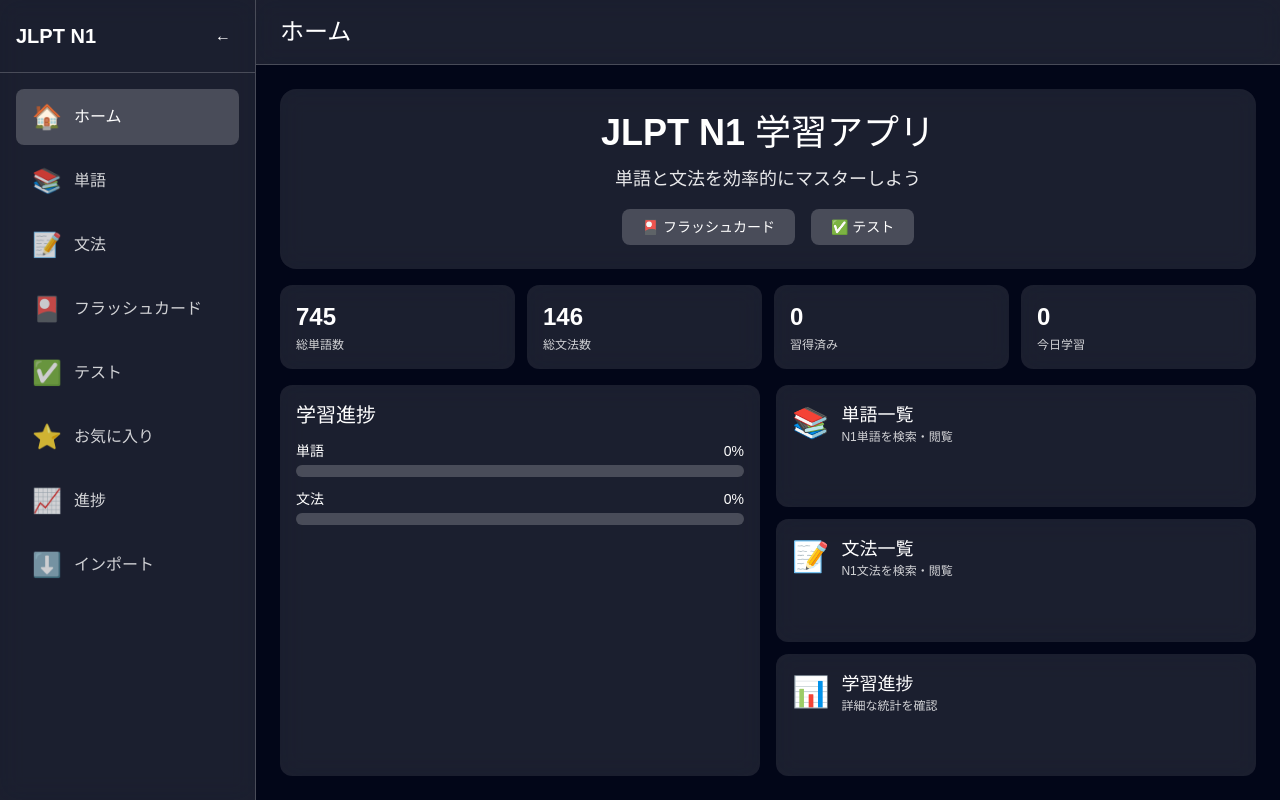
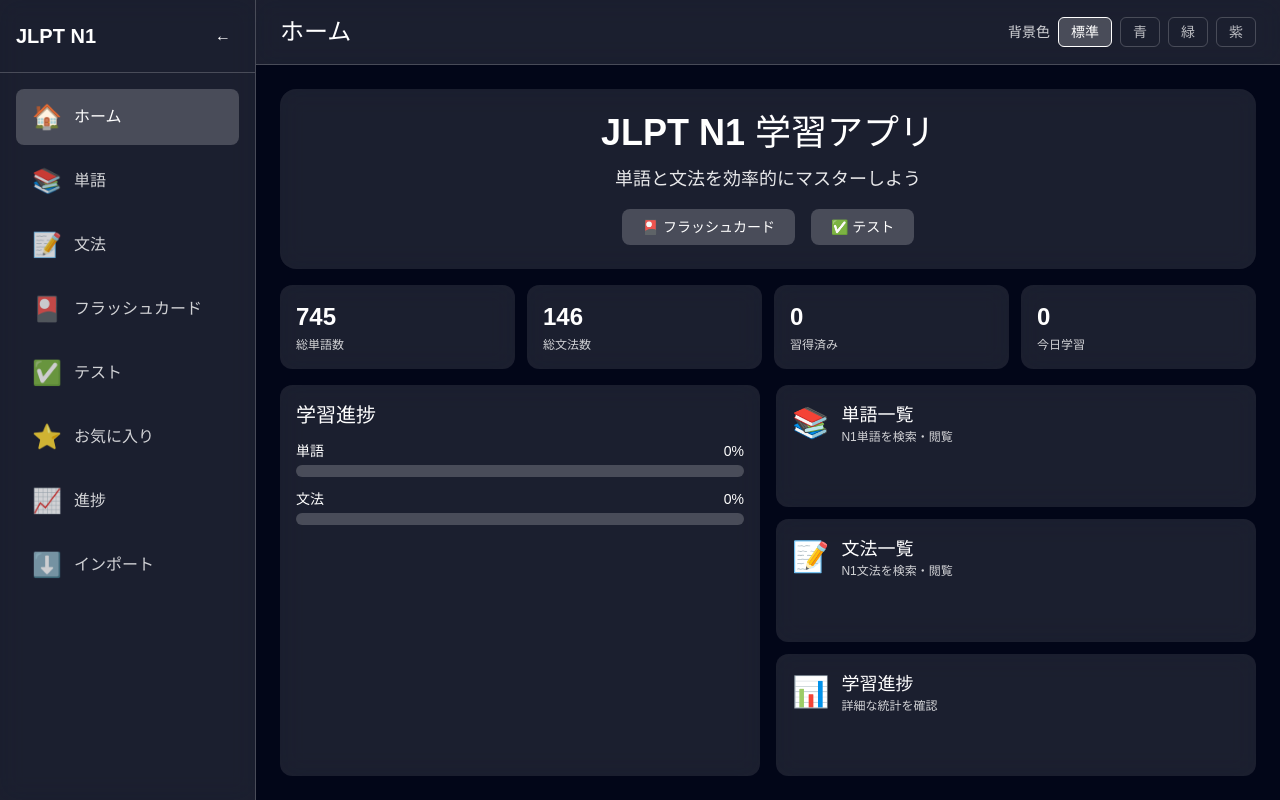
Before and after one commit to weihui-q/Japanese-n1, a React (Vite) app: page / in a window 1280 px wide. Built offline with nearby package versions, Linux system fonts and the light colour scheme.

Commit message:
增加背景颜色设置

```diff
--- a/src/components/Layout.tsx
+++ b/src/components/Layout.tsx
@@ -1,6 +1,7 @@
 import type { ReactNode } from 'react';
 import { Link, useLocation } from 'react-router-dom';
 import { useState } from 'react';
+import { useAppStore } from '../store/appStore';
 
 interface LayoutProps {
   children: ReactNode;
@@ -9,6 +10,8 @@
 export default function Layout({ children }: LayoutProps) {
   const location = useLocation();
   const [isCollapsed, setIsCollapsed] = useState(false);
+  const backgroundColor = useAppStore(state => state.backgroundColor);
+  const setBackgroundColor = useAppStore(state => state.setBackgroundColor);
 
   const navItems = [
     { path: '/', label: 'ホーム', icon: '🏠' },
@@ -22,7 +25,7 @@
   ];
 
   return (
-    <div className="min-h-screen flex bg-slate-950 text-white">
+    <div className={`min-h-screen flex ${backgroundColor} text-white`}>
       {/* 左侧边栏 */}
       <aside
         className={`fixed left-0 top-0 h-full bg-white/10 backdrop-blur-md border-r border-white/20 transition-all duration-300 z-50 ${
@@ -81,10 +84,31 @@
       >
         {/* 顶部栏 */}
         <header className="bg-white/10 backdrop-blur-md border-b border-white/20 flex-shrink-0">
-          <div className="px-6 py-4">
+          <div className="px-6 py-4 flex flex-col gap-4 md:flex-row md:items-center md:justify-between">
             <h1 className="text-white text-2xl font-bold">
               {navItems.find(item => item.path === location.pathname)?.label || 'JLPT N1 学習アプリ'}
             </h1>
+            <div className="flex flex-wrap gap-2 items-center text-sm text-white/80">
+              <span>背景色</span>
+              {([
+                { key: 'bg-slate-950', label: '標準' },
+                { key: 'bg-blue-950', label: '青' },
+                { key: 'bg-green-950', label: '緑' },
+                { key: 'bg-purple-950', label: '紫' }
+              ] as const).map(option => (
+                <button
+                  key={option.key}
+                  onClick={() => setBackgroundColor(option.key)}
+                  className={`px-3 py-1 rounded-md transition-all border ${
+                    backgroundColor === option.key
+                      ? 'border-white bg-white/20 text-white'
+                      : 'border-white/20 text-white/70 hover:bg-white/10 hover:text-white'
+                  }`}
+                >
+                  {option.label}
+                </button>
+              ))}
+            </div>
           </div>
         </header>
 
--- a/src/pages/FlashcardPage.tsx
+++ b/src/pages/FlashcardPage.tsx
@@ -14,8 +14,16 @@
   const [studyType, setStudyType] = useState<'all' | 'words' | 'grammar'>('all');
   const [studyMode, setStudyMode] = useState<'new' | 'review'>('new');
   const [studyItems, setStudyItems] = useState<Array<Word | Grammar>>([]);
+  const [cardBg, setCardBg] = useState('bg-white/10');
   const toggleFavorite = useAppStore(state => state.toggleFavorite);
   const favorites = useAppStore(state => state.favorites);
+
+  useEffect(() => {
+    const savedBg = window.localStorage.getItem('flashcardBackground');
+    if (savedBg) {
+      setCardBg(savedBg);
+    }
+  }, []);
 
   useEffect(() => {
     let items: Array<Word | Grammar> = [];
@@ -45,6 +53,10 @@
     setCurrentIndex(0);
     setIsFlipped(false);
   }, [studyType, studyMode, words, grammar, progresses]);
+
+  useEffect(() => {
+    window.localStorage.setItem('flashcardBackground', cardBg);
+  }, [cardBg]);
 
   const currentItem = studyItems[currentIndex];
   const currentItemType = currentItem ? ('kanji' in currentItem ? 'word' : 'grammar') : 'word';
@@ -93,6 +105,27 @@
   return (
     <div className="space-y-4 h-full overflow-y-auto">
       <h1 className="text-3xl font-bold text-white mb-4">フラッシュカード</h1>
+
+      {/* 背景色設定 */}
+      <div className="flex flex-wrap gap-3 items-center mb-2">
+        <span className="text-white/80 text-sm">背景色:</span>
+        {([
+          { key: 'bg-white/10', label: '標準' },
+          { key: 'bg-blue-500/20', label: '青' },
+          { key: 'bg-green-500/20', label: '緑' },
+          { key: 'bg-purple-500/20', label: '紫' }
+        ] as const).map(option => (
+          <button
+            key={option.key}
+            onClick={() => setCardBg(option.key)}
+            className={`px-4 py-2 rounded-lg text-sm transition-all border ${
+              cardBg === option.key ? 'border-white text-white bg-white/20' : 'border-white/20 text-white/70 hover:bg-white/10'
+            }`}
+          >
+            {option.label}
+          </button>
+        ))}
+      </div>
 
       {/* 学習タイプとモード選択 */}
       <div className="flex justify-between items-center">
@@ -166,7 +199,7 @@
               {/* 表面 */}
               {!isFlipped && currentItem && (
                 <div
-                  className="absolute inset-0 bg-white/10 backdrop-blur-md rounded-2xl p-8 flex flex-col items-center justify-center text-white border-2 border-white/30"
+                  className={`absolute inset-0 ${cardBg} backdrop-blur-md rounded-2xl p-8 flex flex-col items-center justify-center text-white border-2 border-white/30`}
                   style={{ backfaceVisibility: 'hidden' }}
                 >
                   {'kanji' in currentItem ? (
@@ -186,7 +219,7 @@
               {/* 裏面 */}
               {isFlipped && currentItem && (
                 <div
-                  className="absolute inset-0 bg-white/20 backdrop-blur-md rounded-2xl p-8 flex flex-col items-center justify-center text-white border-2 border-white/30"
+                  className={`absolute inset-0 ${cardBg} backdrop-blur-md rounded-2xl p-8 flex flex-col items-center justify-center text-white border-2 border-white/30`}
                   style={{ backfaceVisibility: 'hidden', transform: 'rotateY(180deg)' }}
                 >
                   {'kanji' in currentItem ? (
--- a/src/store/appStore.ts
+++ b/src/store/appStore.ts
@@ -76,6 +76,10 @@
   toggleFavorite: (itemId: string, itemType: 'word' | 'grammar') => void;
   isFavorite: (itemId: string, itemType: 'word' | 'grammar') => boolean;
 
+  // 全局背景色
+  backgroundColor: string;
+  setBackgroundColor: (color: string) => void;
+
   // 統計
   getStats: () => StudyStats;
 
@@ -91,6 +95,7 @@
   favorites: [],
   isLoading: false,
   isInitialized: false,
+  backgroundColor: 'bg-slate-950',
 
   initialize: async () => {
     if (get().isInitialized) return;
@@ -100,11 +105,13 @@
       await initDB();
       const progresses = await getAllProgress();
       const favorites: FavoriteItem[] = JSON.parse(localStorage.getItem('jlptFavorites') || '[]');
-      set({ progresses, favorites, isInitialized: true, isLoading: false });
+      const backgroundColor = localStorage.getItem('jlptBackgroundColor') || 'bg-slate-950';
+      set({ progresses, favorites, backgroundColor, isInitialized: true, isLoading: false });
     } catch (error) {
       console.error('初期化エラー:', error);
       const favorites: FavoriteItem[] = JSON.parse(localStorage.getItem('jlptFavorites') || '[]');
-      set({ favorites, isLoading: false, isInitialized: true });
+      const backgroundColor = localStorage.getItem('jlptBackgroundColor') || 'bg-slate-950';
+      set({ favorites, backgroundColor, isLoading: false, isInitialized: true });
     }
   },
 
@@ -159,6 +166,11 @@
 
   isFavorite: (itemId: string, itemType: 'word' | 'grammar') => {
     return get().favorites.some(f => f.itemId === itemId && f.itemType === itemType);
+  },
+
+  setBackgroundColor: (color: string) => {
+    localStorage.setItem('jlptBackgroundColor', color);
+    set({ backgroundColor: color });
   },
 
   getStats: () => {
```
